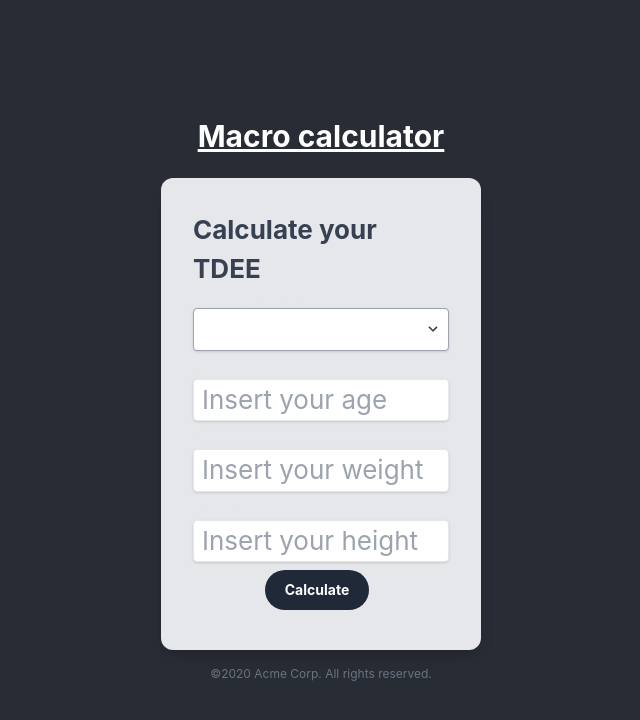
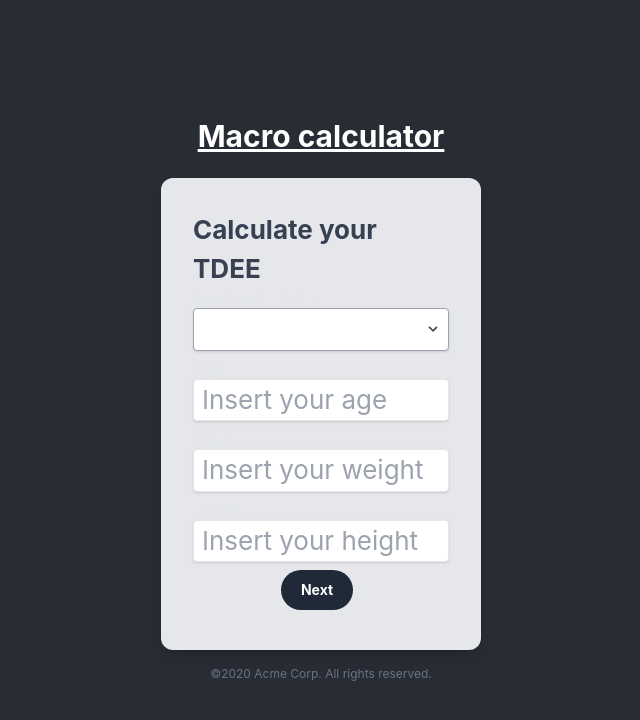
Before and after one commit to FACorreiaa/Macro-Calculator-React, a React (Vite) app: page / in a window 1280 px wide. Shown: the top 720 px of the page, without its empty margins (319-959 px from the left). Built offline with nearby package versions, Linux system fonts and the light colour scheme; what @catppuccin/tailwindcss would draw is missing.

Commit message:
refactor button

```diff
--- a/src/pages/goal.tsx
+++ b/src/pages/goal.tsx
@@ -69,7 +69,7 @@ function GoalPage() {
 					/> */}
 
 					<div className="flex justify-center">
-						<CustomButtom type="submit" label="Calculate  " />
+						<CustomButtom type="submit" label="Calculate" />
 					</div>
 				</CustomTdeeForm>
 			</div>
--- a/src/pages/tdee.tsx
+++ b/src/pages/tdee.tsx
@@ -79,7 +79,7 @@ function TdeePage() {
 					/> */}
 
 					<div className="flex justify-center">
-						<CustomButtom type="submit" label="Calculate  " />
+						<CustomButtom type="submit" label="Next" />
 					</div>
 				</CustomTdeeForm>
 			</div>
```
